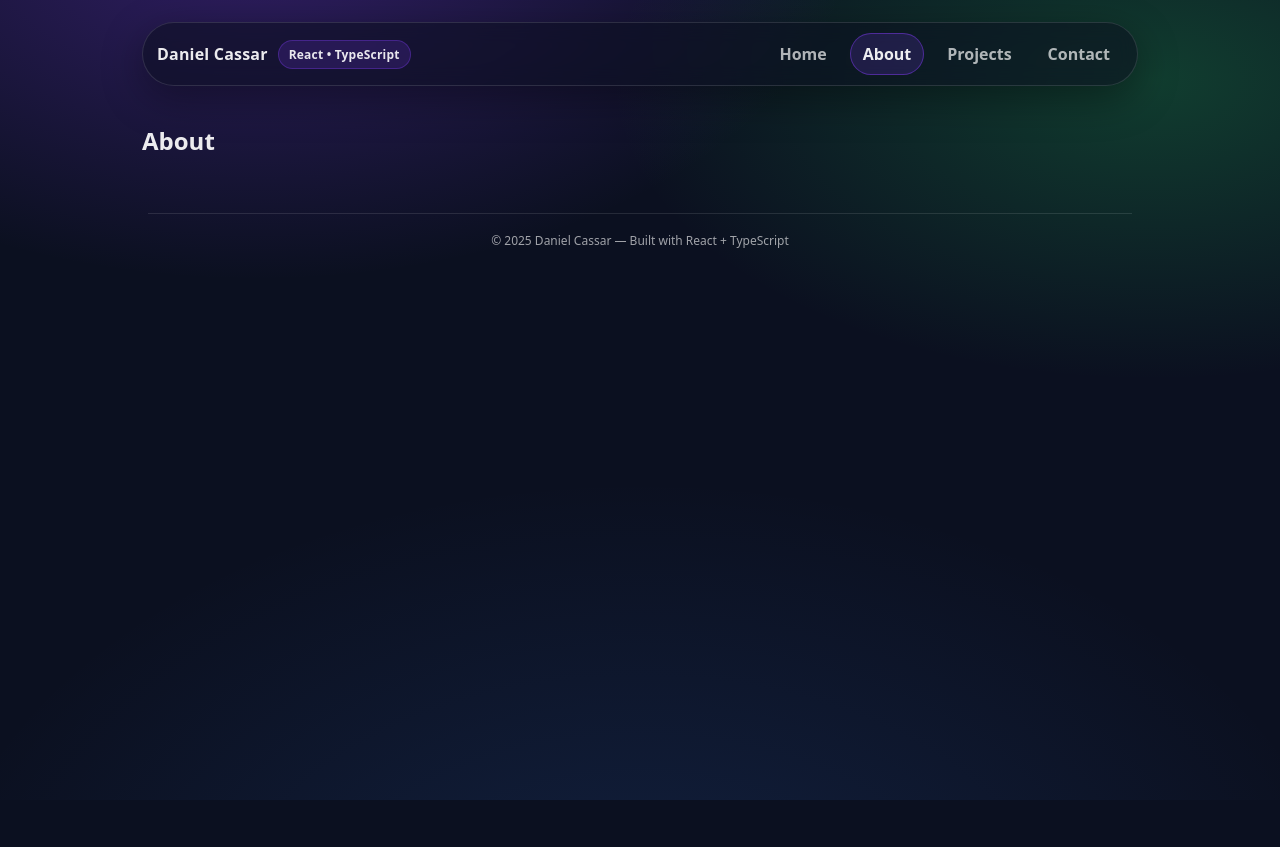
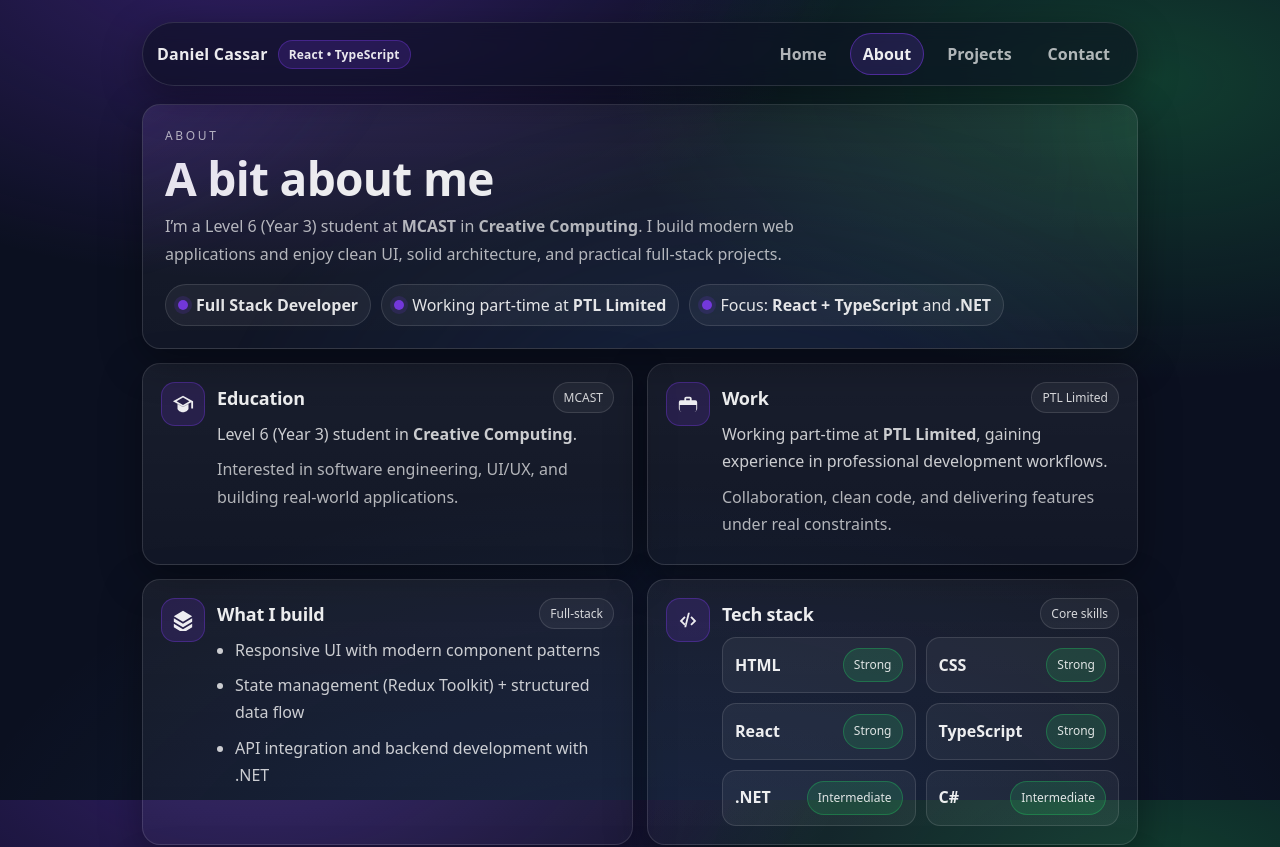
Before and after one commit to DanielCassar07/AWDPortfolio, a React (Vite) app: page /about in a window 1280 px wide. Shown: the top 847 px of the page. Before the commit the page ends 800 px from the top, so only its background shows below. Built offline with nearby package versions, Linux system fonts and the light colour scheme.

Commit message:
added the about page

```diff
--- a/src/pages/About.tsx
+++ b/src/pages/About.tsx
@@ -1,3 +1,170 @@
+type InfoCardProps = {
+  icon: React.ReactNode;
+  title: string;
+  subtitle?: string;
+  children?: React.ReactNode;
+};
+
+function InfoCard({ icon, title, subtitle, children }: InfoCardProps) {
+  return (
+    <div className="aboutCard">
+      <div className="aboutCardIcon">{icon}</div>
+      <div className="aboutCardBody">
+        <div className="aboutCardTitleRow">
+          <h3 className="aboutCardTitle">{title}</h3>
+          {subtitle ? <span className="aboutChip">{subtitle}</span> : null}
+        </div>
+        {children ? <div className="aboutCardText">{children}</div> : null}
+      </div>
+    </div>
+  );
+}
+
+function IconCap() {
+  return (
+    <svg width="22" height="22" viewBox="0 0 24 24" aria-hidden="true">
+      <path
+        fill="currentColor"
+        d="M12 3 1 9l11 6 9-4.91V17h2V9L12 3Zm0 10L5 9l7-4 7 4-7 4Zm-6 4.2V12l6 3.27L18 12v5.2c0 1.2-2.69 3.8-6 3.8s-6-2.6-6-3.8Z"
+      />
+    </svg>
+  );
+}
+
+function IconBriefcase() {
+  return (
+    <svg width="22" height="22" viewBox="0 0 24 24" aria-hidden="true">
+      <path
+        fill="currentColor"
+        d="M10 4h4a2 2 0 0 1 2 2v2h4a2 2 0 0 1 2 2v7a3 3 0 0 1-3 3H5a3 3 0 0 1-3-3v-7a2 2 0 0 1 2-2h4V6a2 2 0 0 1 2-2Zm4 2h-4v2h4V6Zm7 7H3v6a1 1 0 0 0 1 1h16a1 1 0 0 0 1-1v-6Z"
+      />
+    </svg>
+  );
+}
+
+function IconStack() {
+  return (
+    <svg width="22" height="22" viewBox="0 0 24 24" aria-hidden="true">
+      <path
+        fill="currentColor"
+        d="m12 2 10 6-10 6L2 8l10-6Zm0 14 10-6v4l-10 6L2 14v-4l10 6Zm0 6 10-6v4l-10 6-10-6v-4l10 6Z"
+      />
+    </svg>
+  );
+}
+
+function IconCode() {
+  return (
+    <svg width="22" height="22" viewBox="0 0 24 24" aria-hidden="true">
+      <path
+        fill="currentColor"
+        d="M9.4 16.6 5.8 13l3.6-3.6L8 8l-5 5 5 5 1.4-1.4Zm5.2 0L18.2 13l-3.6-3.6L16 8l5 5-5 5-1.4-1.4ZM14 4 10 20h-2l4-16h2Z"
+      />
+    </svg>
+  );
+}
+
+const skills = [
+  { label: "HTML", level: "Strong" },
+  { label: "CSS", level: "Strong" },
+  { label: "React", level: "Strong" },
+  { label: "TypeScript", level: "Strong" },
+  { label: ".NET", level: "Intermediate" },
+  { label: "C#", level: "Intermediate" },
+];
+
 export default function About() {
-  return <h2>About</h2>;
+  return (
+    <section className="aboutWrap">
+      {/* Header */}
+      <div className="aboutHeader card section">
+        <p className="aboutKicker">About</p>
+        <h1 className="h1">A bit about me</h1>
+        <p className="aboutLead muted">
+          I’m a Level 6 (Year 3) student at <strong>MCAST</strong> in{" "}
+          <strong>Creative Computing</strong>. I build modern web applications and enjoy clean UI,
+          solid architecture, and practical full-stack projects.
+        </p>
+
+        <div className="aboutHighlights">
+          <div className="aboutHighlight">
+            <span className="aboutDot" />
+            <span>
+              <strong>Full Stack Developer</strong>
+            </span>
+          </div>
+          <div className="aboutHighlight">
+            <span className="aboutDot" />
+            <span>
+              Working part-time at <strong>PTL Limited</strong>
+            </span>
+          </div>
+          <div className="aboutHighlight">
+            <span className="aboutDot" />
+            <span>
+              Focus: <strong>React + TypeScript</strong> and <strong>.NET</strong>
+            </span>
+          </div>
+        </div>
+      </div>
+
+      {/* Cards */}
+      <div className="aboutGrid">
+        <InfoCard icon={<IconCap />} title="Education" subtitle="MCAST">
+          <p>
+            Level 6 (Year 3) student in <strong>Creative Computing</strong>.
+          </p>
+          <p className="muted">
+            Interested in software engineering, UI/UX, and building real-world applications.
+          </p>
+        </InfoCard>
+
+        <InfoCard icon={<IconBriefcase />} title="Work" subtitle="PTL Limited">
+          <p>
+            Working part-time at <strong>PTL Limited</strong>, gaining experience in professional
+            development workflows.
+          </p>
+          <p className="muted">
+            Collaboration, clean code, and delivering features under real constraints.
+          </p>
+        </InfoCard>
+
+        <InfoCard icon={<IconStack />} title="What I build" subtitle="Full-stack">
+          <ul className="aboutList">
+            <li>Responsive UI with modern component patterns</li>
+            <li>State management (Redux Toolkit) + structured data flow</li>
+            <li>API integration and backend development with .NET</li>
+          </ul>
+        </InfoCard>
+
+        <InfoCard icon={<IconCode />} title="Tech stack" subtitle="Core skills">
+          <div className="skillsGrid">
+            {skills.map((s) => (
+              <div key={s.label} className="skillPill">
+                <span className="skillName">{s.label}</span>
+                <span className="skillLevel">{s.level}</span>
+              </div>
+            ))}
+          </div>
+        </InfoCard>
+      </div>
+
+      {/* Bottom CTA */}
+      <div className="aboutCTA card section">
+        <h2 className="h2">Want to see what I’ve built?</h2>
+        <p className="muted" style={{ marginTop: 6 }}>
+          Check out the projects section for examples of UI work, state management, and full-stack
+          features.
+        </p>
+        <div className="aboutCTAActions">
+          <a className="btn primary" href="/projects">
+            View Projects
+          </a>
+          <a className="btn" href="/contact">
+            Contact Me
+          </a>
+        </div>
+      </div>
+    </section>
+  );
 }
--- a/src/styles/globals.css
+++ b/src/styles/globals.css
@@ -334,3 +334,194 @@ main { padding-top: 18px; }
   z-index: 2;
   pointer-events: none;
 }
+/* ===== ABOUT PAGE ===== */
+.aboutWrap {
+  display: grid;
+  gap: 14px;
+}
+
+.aboutHeader {
+  position: relative;
+  overflow: hidden;
+}
+
+.aboutHeader::after {
+  content: "";
+  position: absolute;
+  inset: -60%;
+  background:
+    radial-gradient(700px 460px at 20% 10%, rgba(124,58,237,0.22), transparent 60%),
+    radial-gradient(640px 420px at 85% 30%, rgba(34,197,94,0.16), transparent 60%),
+    radial-gradient(900px 560px at 55% 90%, rgba(59,130,246,0.12), transparent 60%);
+  filter: blur(14px);
+  pointer-events: none;
+}
+
+.aboutKicker {
+  margin: 0 0 10px 0;
+  color: rgba(255,255,255,0.65);
+  font-size: 12px;
+  letter-spacing: 0.22em;
+  text-transform: uppercase;
+  position: relative;
+  z-index: 1;
+}
+
+.aboutLead {
+  margin-top: 10px;
+  max-width: 72ch;
+  line-height: 1.75;
+  position: relative;
+  z-index: 1;
+}
+
+.aboutHighlights {
+  display: flex;
+  flex-wrap: wrap;
+  gap: 10px;
+  margin-top: 14px;
+  position: relative;
+  z-index: 1;
+}
+
+.aboutHighlight {
+  display: inline-flex;
+  align-items: center;
+  gap: 8px;
+  padding: 9px 12px;
+  border-radius: 999px;
+  border: 1px solid var(--border);
+  background: rgba(255,255,255,0.05);
+  color: rgba(255,255,255,0.88);
+}
+
+.aboutDot {
+  width: 10px;
+  height: 10px;
+  border-radius: 999px;
+  background: rgba(124,58,237,0.9);
+  box-shadow: 0 0 0 4px rgba(124,58,237,0.15);
+}
+
+.aboutGrid {
+  display: grid;
+  gap: 14px;
+  grid-template-columns: repeat(2, minmax(0, 1fr));
+}
+
+@media (max-width: 860px) {
+  .aboutGrid {
+    grid-template-columns: 1fr;
+  }
+}
+
+.aboutCard {
+  display: grid;
+  grid-template-columns: 44px 1fr;
+  gap: 12px;
+  padding: 18px;
+  border-radius: var(--radius);
+  border: 1px solid var(--border);
+  background: linear-gradient(180deg, rgba(255,255,255,0.06), rgba(255,255,255,0.03));
+  box-shadow: var(--shadow);
+}
+
+.aboutCardIcon {
+  width: 44px;
+  height: 44px;
+  border-radius: 14px;
+  display: grid;
+  place-items: center;
+  border: 1px solid rgba(124,58,237,0.35);
+  background: rgba(124,58,237,0.16);
+  color: rgba(255,255,255,0.92);
+}
+
+.aboutCardTitleRow {
+  display: flex;
+  align-items: center;
+  justify-content: space-between;
+  gap: 10px;
+  flex-wrap: wrap;
+}
+
+.aboutCardTitle {
+  margin: 0;
+  font-size: 18px;
+  letter-spacing: -0.2px;
+}
+
+.aboutChip {
+  font-size: 12px;
+  padding: 6px 10px;
+  border-radius: 999px;
+  border: 1px solid var(--border);
+  background: rgba(255,255,255,0.05);
+  color: rgba(255,255,255,0.82);
+}
+
+.aboutCardText {
+  margin-top: 8px;
+  color: rgba(255,255,255,0.78);
+  line-height: 1.7;
+}
+
+.aboutCardText p {
+  margin: 0 0 8px 0;
+}
+
+.aboutList {
+  margin: 0;
+  padding-left: 18px;
+  display: grid;
+  gap: 8px;
+}
+
+.skillsGrid {
+  display: grid;
+  gap: 10px;
+  grid-template-columns: repeat(2, minmax(0, 1fr));
+}
+
+@media (max-width: 520px) {
+  .skillsGrid {
+    grid-template-columns: 1fr;
+  }
+}
+
+.skillPill {
+  display: flex;
+  align-items: center;
+  justify-content: space-between;
+  gap: 10px;
+  padding: 10px 12px;
+  border-radius: 14px;
+  border: 1px solid var(--border);
+  background: rgba(255,255,255,0.05);
+}
+
+.skillName {
+  font-weight: 800;
+  color: rgba(255,255,255,0.92);
+}
+
+.skillLevel {
+  font-size: 12px;
+  padding: 6px 10px;
+  border-radius: 999px;
+  border: 1px solid rgba(34,197,94,0.35);
+  background: rgba(34,197,94,0.16);
+  color: rgba(255,255,255,0.86);
+}
+
+.aboutCTA {
+  display: grid;
+  gap: 10px;
+}
+
+.aboutCTAActions {
+  display: flex;
+  gap: 12px;
+  flex-wrap: wrap;
+  margin-top: 4px;
+}
```
